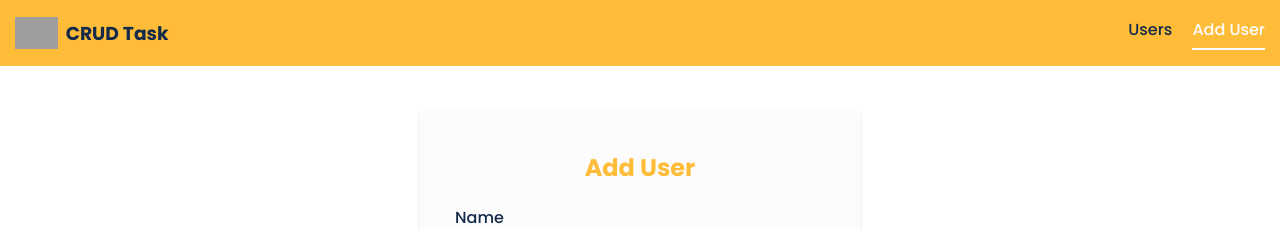
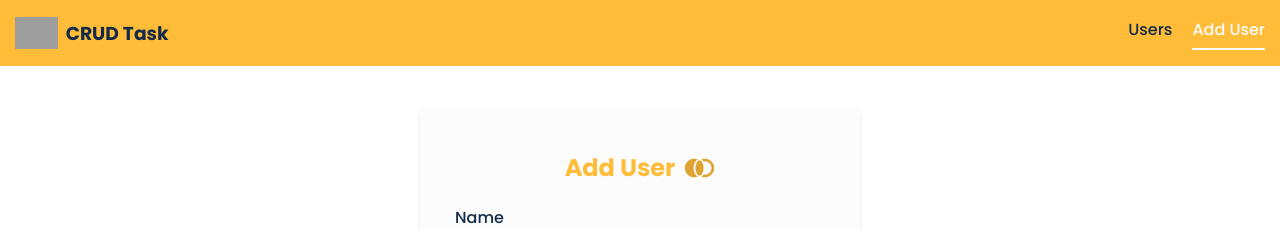
Before and after one commit to f15c0/moolreCrud, an Angular app: page /users/add in a window 1280 px wide. Shown: the top 229 px of the page. Built offline with nearby package versions, Linux system fonts and the light colour scheme; grey boxes are pictures that could not be loaded.

Commit message:
icon flex

```diff
--- a/src/app/user-form/user-form.component.css
+++ b/src/app/user-form/user-form.component.css
@@ -18,6 +18,17 @@ form {
     flex-direction: column;
 }
 
+.form-header{
+    display: flex;
+    justify-content: center;
+    align-items: center;
+    gap: 8px;
+}
+
+.form-icon{
+    font-size: 32px;
+    color: #dea432;
+}
 .form-group {
     margin-bottom: 20px;
     margin-right: 20px;
--- a/src/app/user-form/user-form.component.html
+++ b/src/app/user-form/user-form.component.html
@@ -1,6 +1,9 @@
 <div class="user-form-container">
   <!-- Using the 'userForm.controls['id'].value' to determine if the form is for editing or adding -->
-  <h2>{{ userForm.controls["id"].value ? "Edit User" : "Add User" }}</h2>
+  <h2 class="form-header">
+    {{ userForm.controls["id"].value ? "Edit User" : "Add User" }}
+    <span class="material-icons form-icon"> join_left </span>
+  </h2>
   <form (ngSubmit)="handleFormSubmit()" [formGroup]="userForm">
     <div class="form-group">
       <label for="name">Name</label>
```
